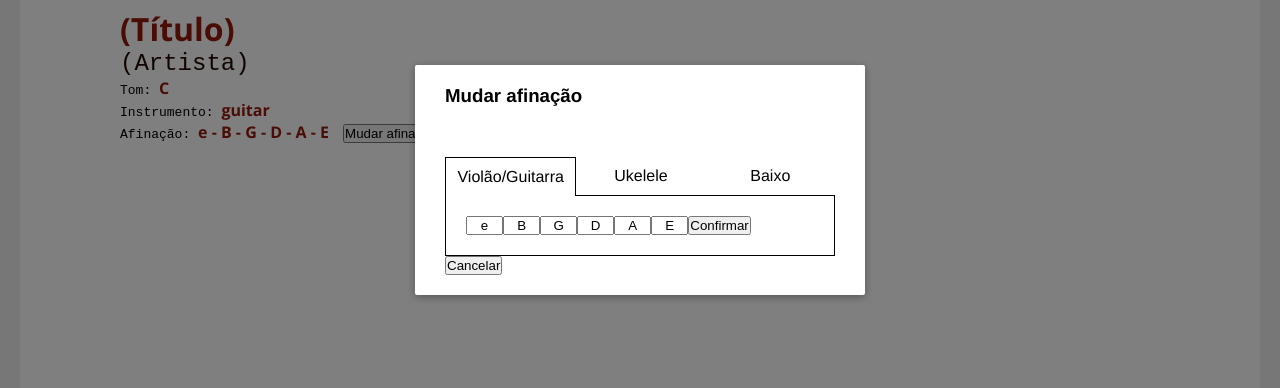
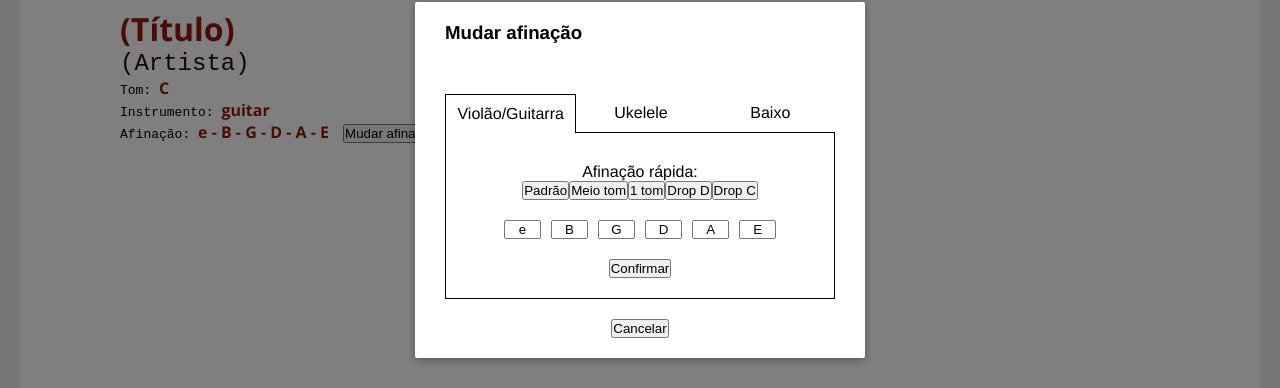
Before and after one commit to renatoalmeida49/your-tab, a Vue app: page / in a window 1280 px wide. Both pictures are taken after a click on the button "Mudar afinação". Shown: the part 220-608 px from the top of the page. Built offline with nearby package versions, Linux system fonts and the light colour scheme.

Commit message:
style(tunning.vue): style of modal

```diff
--- a/src/components/tuning/components/bass.vue
+++ b/src/components/tuning/components/bass.vue
@@ -1,6 +1,6 @@
 <template>
-  <div class="bass">
-    <form @submit.prevent="submitTunning">
+  <form @submit.prevent="submitTunning" class="bass">
+    <div class="bass__form-group">
       <input
         type="text"
         required
@@ -29,10 +29,10 @@
         placeholder="E"
         value="E"
       />
+    </div>
 
-      <button type="submit">Confirmar</button>
-    </form>
-  </div>
+    <button type="submit">Confirmar</button>
+  </form>
 </template>
 
 <script>
@@ -80,12 +80,16 @@ export default {
 
 <style lang="scss">
 .bass {
-  display: flex;
-  justify-content: space-between;
+  text-align: center;
 
   input {
     width: 5ch;
     text-align: center;
+    margin: 0 5px;
+  }
+
+  &__form-group {
+    margin-bottom: 20px;
   }
 }
 </style>
--- a/src/components/tuning/components/guitar.vue
+++ b/src/components/tuning/components/guitar.vue
@@ -1,16 +1,26 @@
 <template>
-  <div class="guitar">
-    <form @submit.prevent="submitTunning">
+  <form @submit.prevent="submitTunning" class="guitar">
+    <div class="guitar__form-group">
+      <p>Afinação rápida:</p>
+
+      <button>Padrão</button>
+      <button>Meio tom</button>
+      <button>1 tom</button>
+      <button>Drop D</button>
+      <button>Drop C</button>
+    </div>
+
+    <div class="guitar__form-group">
       <input type="text" required v-model="tuningModel[0]" placeholder="e" />
       <input type="text" required v-model="tuningModel[1]" placeholder="B" />
       <input type="text" required v-model="tuningModel[2]" placeholder="G" />
       <input type="text" required v-model="tuningModel[3]" placeholder="D" />
       <input type="text" required v-model="tuningModel[4]" placeholder="A" />
       <input type="text" required v-model="tuningModel[5]" placeholder="E" />
+    </div>
 
-      <button type="submit">Confirmar</button>
-    </form>
-  </div>
+    <button type="submit">Confirmar</button>
+  </form>
 </template>
 
 <script>
@@ -58,12 +68,16 @@ export default {
 
 <style lang="scss">
 .guitar {
-  display: flex;
-  justify-content: space-between;
+  text-align: center;
 
   input {
     width: 5ch;
     text-align: center;
+    margin: 0 5px;
+  }
+
+  &__form-group {
+    margin-bottom: 20px;
   }
 }
 </style>
--- a/src/components/tuning/components/ukulele.vue
+++ b/src/components/tuning/components/ukulele.vue
@@ -1,14 +1,14 @@
 <template>
-  <div class="ukulele">
-    <form @submit.prevent="submitTunning">
+  <form @submit.prevent="submitTunning" class="ukulele">
+    <div class="guitar__form-group">
       <input type="text" required placeholder="A" value="A" />
       <input type="text" required placeholder="E" value="E" />
       <input type="text" required placeholder="C" value="C" />
       <input type="text" required placeholder="G" value="G" />
+    </div>
 
-      <button type="submit">Confirmar</button>
-    </form>
-  </div>
+    <button type="submit">Confirmar</button>
+  </form>
 </template>
 
 <script>
@@ -56,12 +56,16 @@ export default {
 
 <style lang="scss">
 .ukulele {
-  display: flex;
-  justify-content: space-between;
+  text-align: center;
 
   input {
     width: 5ch;
     text-align: center;
+    margin: 0 5px;
+  }
+
+  &__form-group {
+    margin-bottom: 20px;
   }
 }
 </style>
--- a/src/components/tuning/index.vue
+++ b/src/components/tuning/index.vue
@@ -71,6 +71,7 @@ export default {
     padding: 20px;
     border: 1px solid black;
     border-top: none;
+    padding-top: 30px;
   }
 
   &__menu {
--- a/src/widgets/modal/index.vue
+++ b/src/widgets/modal/index.vue
@@ -51,5 +51,10 @@ export default {
     transition: all 0.3s ease;
     font-family: Helvetica, Arial, sans-serif;
   }
+
+  footer {
+    padding-top: 20px;
+    text-align: center;
+  }
 }
 </style>
```
